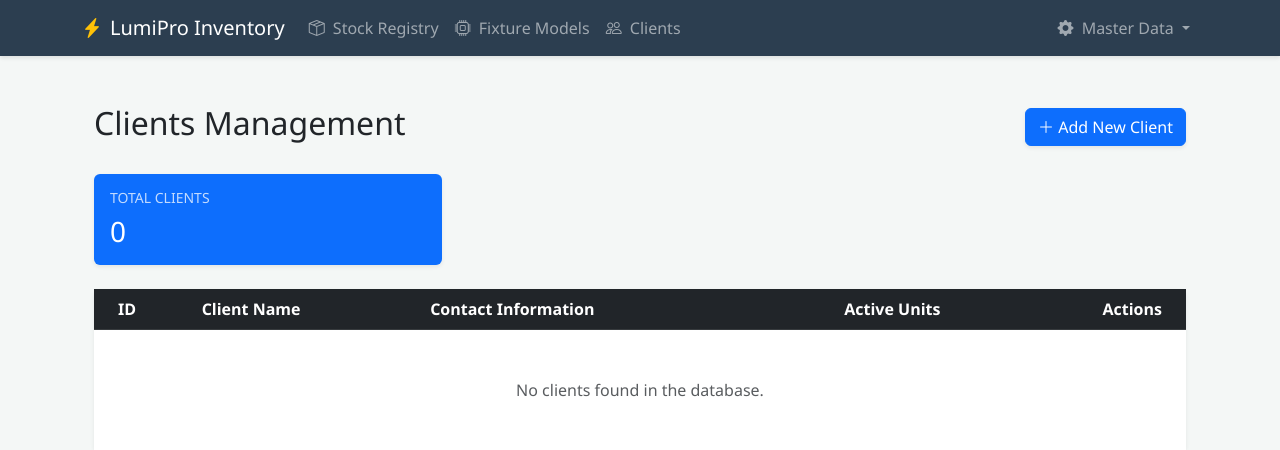
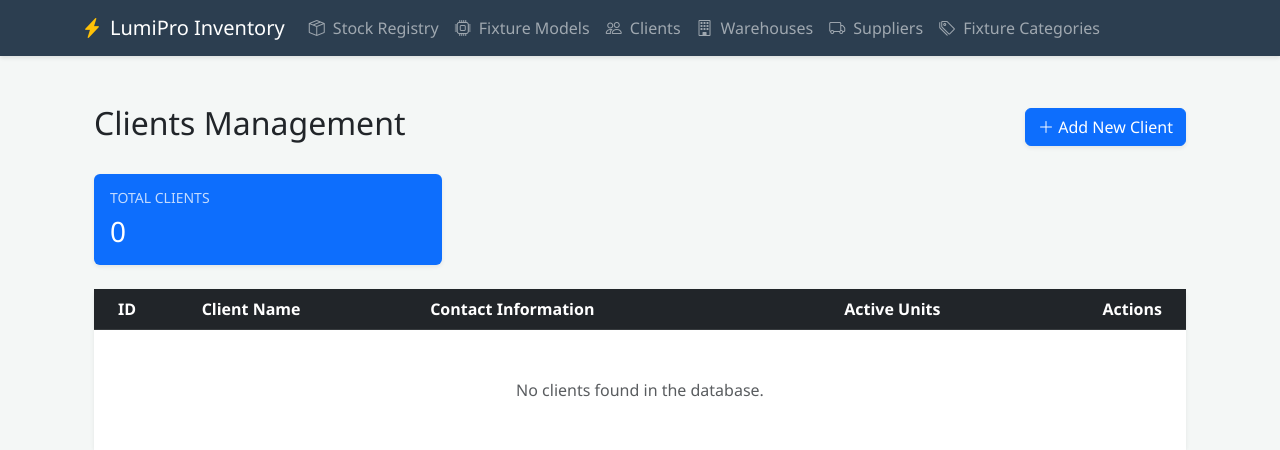
Before and after one commit to jeremynbs/LumiPro_Inventory, a Flask app: page /clients in a window 1280 px wide. Shown: the top 450 px of the page. Run offline with Flask 3, Linux system fonts and the light colour scheme; data that the repository does not hold is empty.

Commit message:
refine UI

```diff
--- a/templates/edit_stock.html
+++ b/templates/edit_stock.html
@@ -128,9 +128,8 @@
                                 <label class="form-label fw-bold">Current Status</label>
                                 <select name="status" id="statusSelect" class="form-select" required>
                                     <option value="FOR SALE" {% if stock and stock.status == 'FOR SALE' %}selected{% endif %}>For Sale (Warehouse)</option>
-                                    <option value="INSTALLED" {% if stock and stock.status == 'INSTALLED' %}selected{% endif %}>Installed at Client Site</option>
                                     <option value="MAINTENANCE" {% if stock and stock.status == 'MAINTENANCE' %}selected{% endif %}>Under Maintenance</option>
-                                    <option value="SOLD" {% if stock and stock.status == 'SOLD' %}selected{% endif %}>Sold / Finalized</option>
+                                    <option value="SOLD" {% if stock and stock.status == 'SOLD' %}selected{% endif %}>Sold</option>
                                 </select>
                             </div>
                             <div class="col-md-6">
--- a/templates/layout.html
+++ b/templates/layout.html
@@ -1,5 +1,6 @@
 <!DOCTYPE html>
 <html lang="en">
+
 <head>
     <meta charset="UTF-8">
     <meta name="viewport" content="width=device-width, initial-scale=1.0">
@@ -13,29 +14,35 @@
             --primary-dark: #2c3e50;
             --accent-color: #3498db;
         }
+
         body {
             background-color: #f4f7f6;
             font-family: 'Segoe UI', Tahoma, Geneva, Verdana, sans-serif;
         }
+
         .navbar {
             background-color: var(--primary-dark);
-            box-shadow: 0 2px 4px rgba(0,0,0,0.1);
+            box-shadow: 0 2px 4px rgba(0, 0, 0, 0.1);
         }
+
         .nav-link {
             font-weight: 500;
             transition: color 0.2s;
         }
+
         .dropdown-menu {
             border: none;
-            box-shadow: 0 4px 12px rgba(0,0,0,0.1);
+            box-shadow: 0 4px 12px rgba(0, 0, 0, 0.1);
         }
+
         .alert {
             border: none;
             border-radius: 8px;
-            box-shadow: 0 2px 4px rgba(0,0,0,0.05);
+            box-shadow: 0 2px 4px rgba(0, 0, 0, 0.05);
         }
     </style>
 </head>
+
 <body>
 
     <nav class="navbar navbar-expand-lg navbar-dark sticky-top mb-4">
@@ -64,10 +71,26 @@
                             <i class="bi bi-people me-1"></i> Clients
                         </a>
                     </li>
+                    <li><a class="nav-item">
+                        <a class="nav-link" href="{{ url_for('manage_warehouses') }}">
+                            <i class="bi bi-building me-2"></i>Warehouses
+                        </a></li>
+                    <li><a class="nav-item">
+                        <a class="nav-link" href="{{ url_for('manage_suppliers') }}">
+                            <i class="bi bi-truck me-2"></i>Suppliers
+                        </a></li>
+                    <li>
+                        <hr class="dropdown-divider">
+                    </li>
+                    <li><a class="nav-item">
+                        <a class="nav-link" href="{{ url_for('manage_fixture_types') }}">
+                            <i class="bi bi-tags me-2"></i>Fixture Categories
+                        </a></li>
                 </ul>
-                <ul class="navbar-nav ms-auto">
+                <!-- <ul class="navbar-nav ms-auto">
                     <li class="nav-item dropdown">
-                        <a class="nav-link dropdown-toggle" href="#" id="setupDropdown" role="button" data-bs-toggle="dropdown" aria-expanded="false">
+                        <a class="nav-link dropdown-toggle" href="#" id="setupDropdown" role="button"
+                            data-bs-toggle="dropdown" aria-expanded="false">
                             <i class="bi bi-gear-fill me-1"></i> Master Data
                         </a>
                         <ul class="dropdown-menu dropdown-menu-end" aria-labelledby="setupDropdown">
@@ -77,13 +100,15 @@
                             <li><a class="dropdown-item" href="{{ url_for('manage_suppliers') }}">
                                     <i class="bi bi-truck me-2"></i>Suppliers
                                 </a></li>
-                            <li><hr class="dropdown-divider"></li>
+                            <li>
+                                <hr class="dropdown-divider">
+                            </li>
                             <li><a class="dropdown-item" href="{{ url_for('manage_fixture_types') }}">
                                     <i class="bi bi-tags me-2"></i>Fixture Categories
                                 </a></li>
                         </ul>
                     </li>
-                </ul>
+                </ul> -->
             </div>
         </div>
     </nav>
@@ -111,4 +136,5 @@
     <!-- Bootstrap 5 JS Bundle with Popper -->
     <script src="https://cdn.jsdelivr.net/npm/bootstrap@5.3.0/dist/js/bootstrap.bundle.min.js"></script>
 </body>
+
 </html>
--- a/templates/manage_clients.html
+++ b/templates/manage_clients.html
@@ -40,21 +40,32 @@
                         <td><strong>{{ c.name }}</strong></td>
                         <td>{{ c.contact_info }}</td>
                         <td class="text-center">
-                            <span class="badge rounded-pill {% if c.unit_count > 0 %}bg-success{% else %}bg-secondary{% endif %}">
+                            <span
+                                class="badge rounded-pill {% if c.unit_count > 0 %}bg-success{% else %}bg-secondary{% endif %}">
                                 {{ c.unit_count }} units
                             </span>
                         </td>
                         <td class="text-end pe-4">
                             <div class="btn-group">
                                 <a href="{{ url_for('view_client', id=c.id) }}" class="btn btn-sm btn-outline-primary">
-                                    View Site
+                                    <i class="bi bi-eye"> View</i>
                                 </a>
-                                <button class="btn btn-sm btn-outline-warning" data-bs-toggle="modal" data-bs-target="#editClient{{ c.id }}">
-                                    Edit
+                                <button class="btn btn-sm btn-outline-dark" data-bs-toggle="modal"
+                                    data-bs-target="#editClient{{ c.id }}">
+                                    <i class="bi bi-pencil"> Update</i>
                                 </button>
-                                <form action="{{ url_for('delete_client', id=c.id) }}" method="post" class="d-inline" onsubmit="return confirm('Are you sure? This will fail if client has equipment.');">
-                                    <button type="submit" class="btn btn-sm btn-outline-danger">Delete</button>
-                                </form>
+
+                                {% if c.unit_count > 0 %}
+                                <button class="btn btn-sm btn-outline-danger" disabled
+                                    title="Cannot delete client with active units assigned">
+                                    <i class="bi bi-trash"> Delete</i>
+                                </button>
+                                {% else %}
+                                <a href="{{ url_for('delete_client', id=c.id) }}" class="btn btn-sm btn-outline-danger"
+                                    onclick="return confirm('Are you sure you want to delete this client?')">
+                                    <i class="bi bi-trash"> Delete</i>
+                                </a>
+                                {% endif %}
                             </div>
                         </td>
                     </tr>
@@ -85,7 +96,8 @@
                 </div>
                 <div class="mb-3">
                     <label class="form-label">Contact Details</label>
-                    <textarea name="contact_info" class="form-control" rows="3" placeholder="Address, Email, or Phone..."></textarea>
+                    <textarea name="contact_info" class="form-control" rows="3"
+                        placeholder="Address, Email, or Phone..."></textarea>
                 </div>
             </div>
             <div class="modal-footer">
```
Lines whose indentation alone changed are shown as unchanged.
